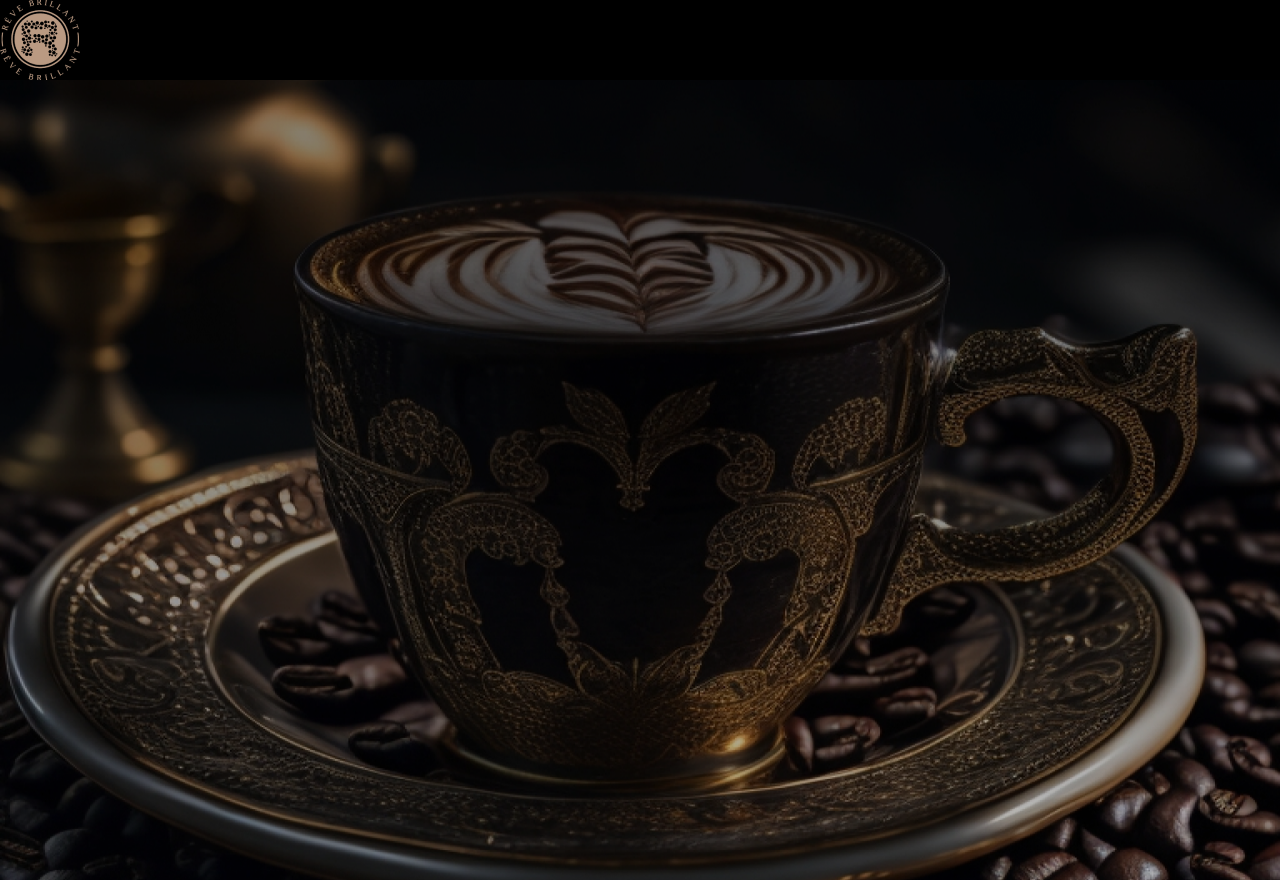
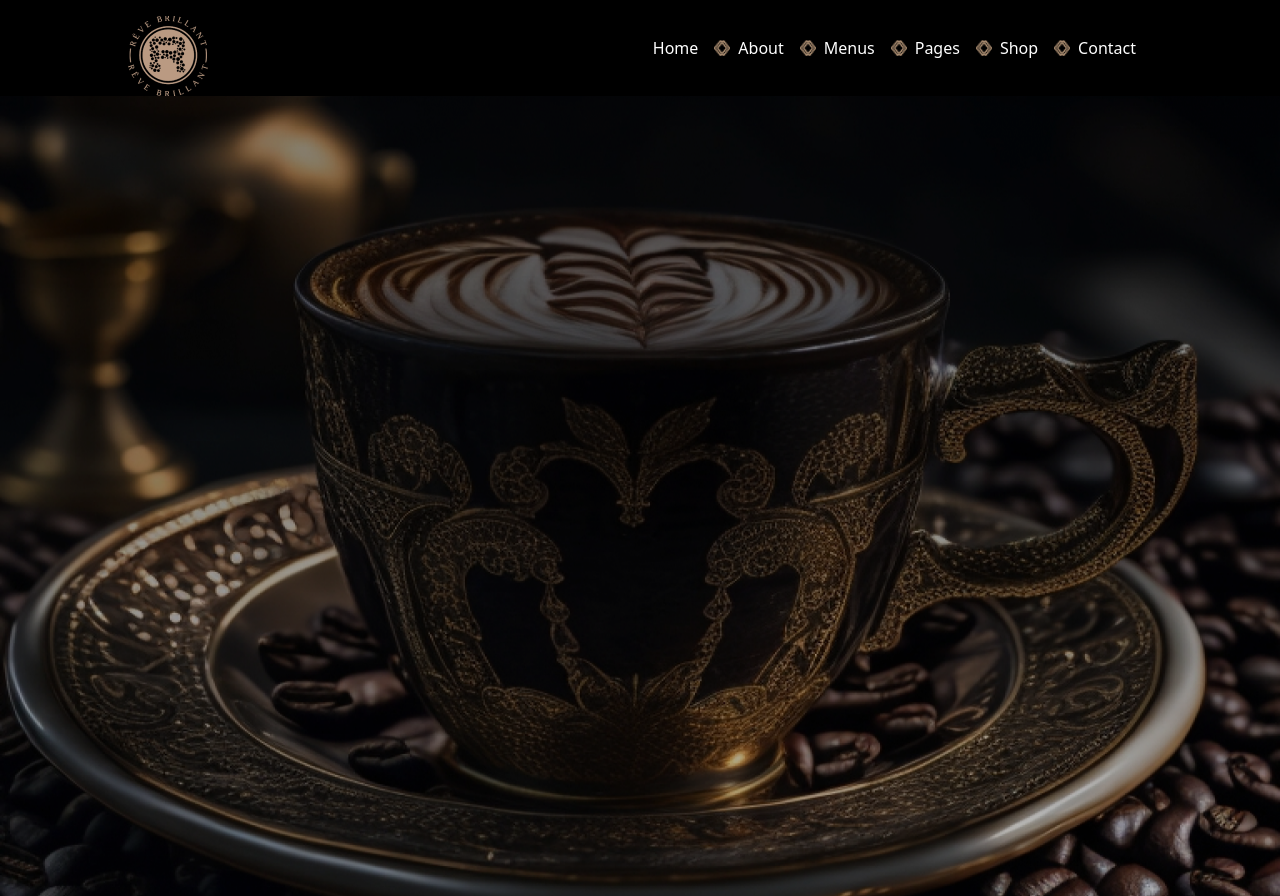
Before and after one commit to priyankashah3107/WakeUp, a React (Vite) app in the folder frontend/: page / in a window 1280 px wide. Built offline with nearby package versions, Linux system fonts and the light colour scheme; a web font is replaced by a local one.

Commit message:
navbar done

```diff
--- a/frontend/src/components/Navbar.jsx
+++ b/frontend/src/components/Navbar.jsx
@@ -1,25 +1,79 @@
-import React from 'react'
-import { Logo } from '../assets'
+import React from 'react';
+import { Logo, Diamond } from '../assets';
+
+const Menus = [
+  {
+    id: 1,
+    name: "Home",
+    link: "/",
+    icon: null
+  },
+  {
+    id: 2,
+    name: "About",
+    link: "/about",
+    icon: Diamond
+  },
+  {
+    id: 3,
+    name: "Menus",
+    link: "/menus",
+    icon: Diamond
+  },
+  {
+    id: 4,
+    name: "Pages",
+    link: "/pages",
+    icon: Diamond
+  },
+  {
+    id: 5,
+    name: "Shop",
+    link: "/shop",
+    icon: Diamond
+  },
+  {
+    id: 6,
+    name: "Contact",
+    link: "/contact",
+    icon: Diamond
+  }
+];
 
 function Navbar() {
   return (
     <>
-   <div class="bg-gradient-to-r from-black to-black">
-  <div class="bg-gradient-to-r from-brown-700 to-brown-200">
+      <div className="bg-gradient-to-r from-black to-black ">
+        <div className="bg-gradient-to-r from-brown-700 to-brown-200 container">
 
-    <nav>
-       {/* Logo section  */}
-    <div className='w-20 h-20'>
-      <img src={Logo} alt="logo" className="w-20 h-20"/>
-    </div>
-    </nav>
+          <nav className="flex text-white items-center justify-between ml-16">
+            {/* Logo section */}
+            <div className="w-20 h-20 mt-4">
+              <a href="/">
+                <img src={Logo} alt="logo" className="w-20 h-20" />
+              </a>
+            </div>
 
 
+            {/* Link Section */}
+            <div className="ml-4">
+              <ul className="flex items-center space-x-4">
+                {Menus.map((data, index) => (
+                  <li key={index}>
+                    <a href={data.link} className="flex items-center space-x-2">
+                    {data.icon && <img src={data.icon} alt="icon" className="w-4 h-4" />}
+                      <span>{data.name}</span>
+                    </a>
+                  </li>
+                ))}
+              </ul>
+            </div>
 
-  </div>
-</div>
+          </nav>
+        </div>
+      </div>
     </>
-  )
+  );
 }
 
-export default Navbar
+export default Navbar;
--- a/frontend/src/index.css
+++ b/frontend/src/index.css
@@ -13,8 +13,6 @@
 
 body{
   background: #232323;
-  width: 100vw;
-  height: 100vh;
   scroll-behavior: smooth;
 }
 
--- a/frontend/tailwind.config.js
+++ b/frontend/tailwind.config.js
@@ -18,6 +18,16 @@ export default {
         monda: ["Monda","Poppins"],
         poppins: ["Poppins", "sans-serif"]
       },
+
+      container:{
+        padding: {
+          DEFAULT: "1rem",
+          sm: "2rem",
+          lg: "4rem",
+          "2xl": "6rem"
+        },
+
+      }
     },
 
     screens: {
```
